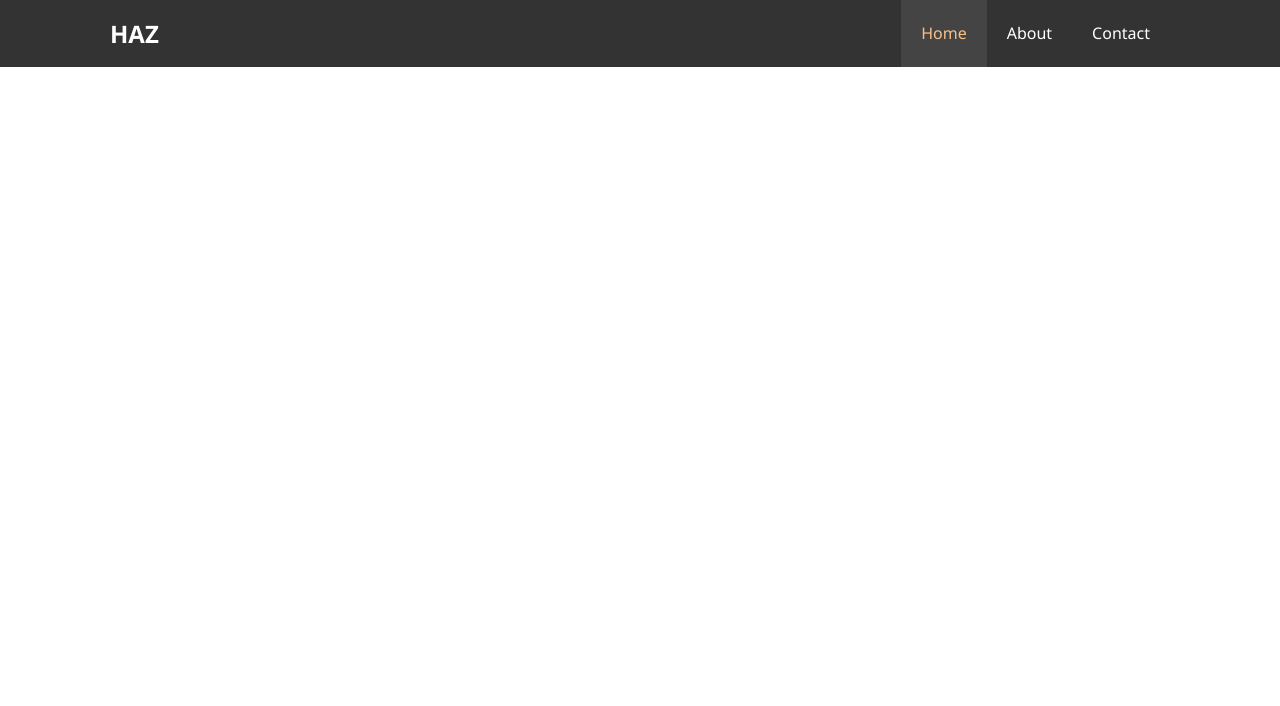
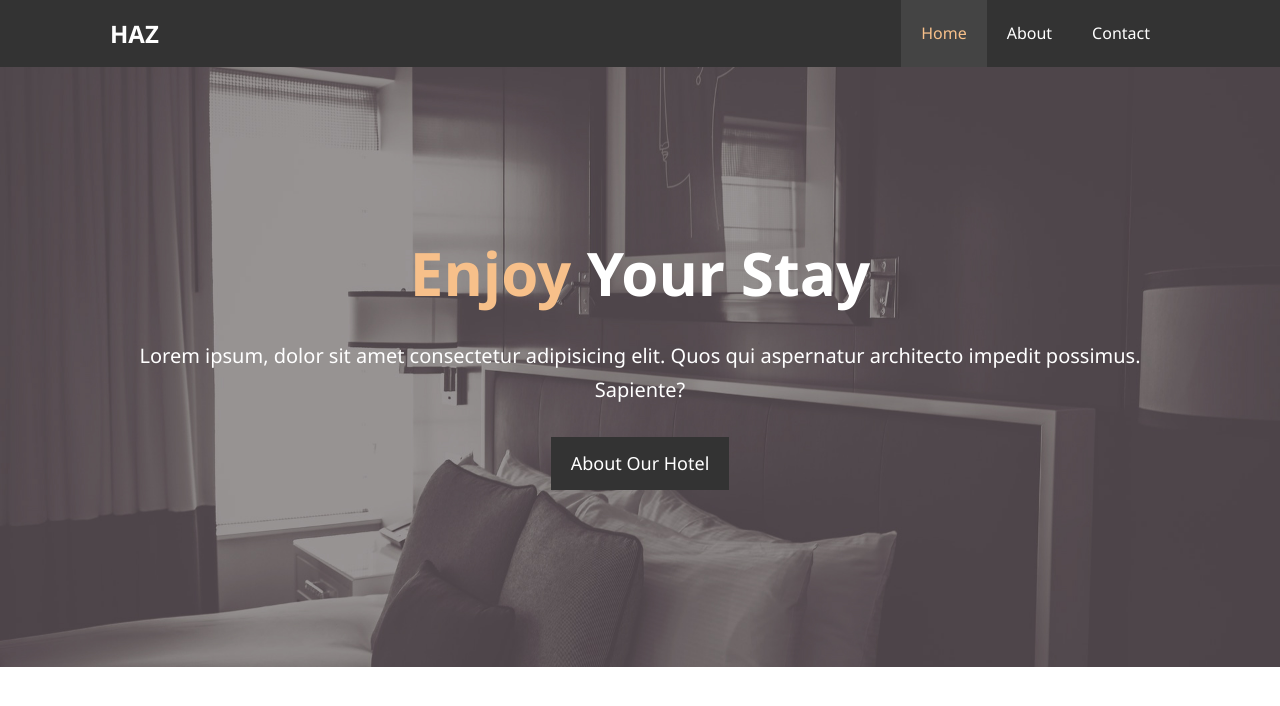
Before and after one commit to Huseinaz/hotel_website, a plain HTML site: page index.html in a window 1280 px wide. Drawn offline with Linux system fonts and the light colour scheme.

Commit message:
Showcase

```diff
--- a/css/style.css
+++ b/css/style.css
@@ -30,6 +30,29 @@ p {
   max-width: 1100px;
   overflow: auto;
   padding: 0 20px;
+}
+
+.text-primary {
+  color: #f7c08a;
+}
+
+.lead {
+  font-size: 20px;
+}
+
+.btn {
+  display: inline-block;
+  font-size: 18px;
+  color: #fff;
+  background-color: #333;
+  padding: 13px 20px;
+  border: none;
+  cursor: pointer;
+}
+
+.btn:hover {
+  background-color: #f7c08a;
+  color: #333;
 }
 
 /* Navbar */
@@ -68,3 +91,25 @@ p {
   background-color: #444;
   color: #f7c08a;
 }
+
+/* Showcase */
+#showcase {
+  background: url(../img/showcase.jpg) no-repeat center center/cover;
+  height: 600px;
+}
+
+#showcase .showcase-content {
+  color: #fff;
+  text-align: center;
+  padding-top: 170px;
+}
+
+#showcase .showcase-content h1 {
+  font-size: 60px;
+  line-height: 1.2em;
+}
+
+#showcase .showcase-content p {
+  padding-bottom: 20px;
+  line-height: 1.7em;
+}
--- a/index.html
+++ b/index.html
@@ -19,6 +19,16 @@
         </ul>
       </div>
     </nav>
+
+    <div id="showcase">
+      <div class="container">
+        <div class="showcase-content">
+          <h1><spam class="text-primary">Enjoy</spam> Your Stay</h1>
+          <p class="lead">Lorem ipsum, dolor sit amet consectetur adipisicing elit. Quos qui aspernatur architecto impedit possimus. Sapiente?</p>
+          <a class="btn" href="about.html">About Our Hotel</a>
+        </div>
+      </div>
+    </div>
   </header>
   <footer>
 
```
